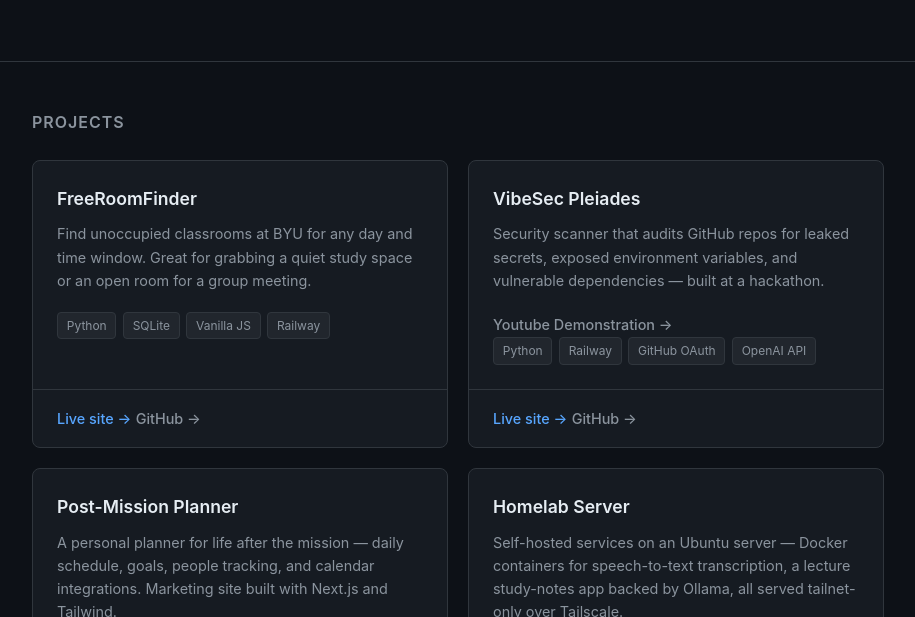
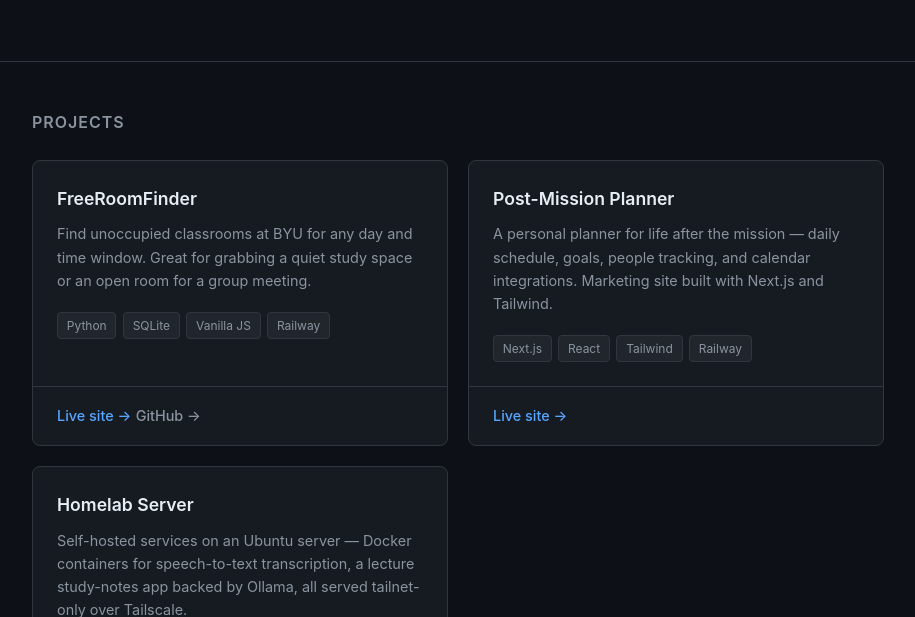
Before and after one commit to wlholland/WillPortfolioOfficial, a website: page index.html in a window 1280 px wide. Shown: the part 183-800 px from the top of the page, without its empty margins (182-1097 px from the left). Drawn offline with Linux system fonts and the light colour scheme.

Commit message:
remove VibeSec Pleiades card

```diff
--- a/index.html
+++ b/index.html
@@ -34,24 +34,6 @@
           <div class="card-footer">
             <a href="https://frfbyu.willh.pro" target="_blank" rel="noopener" class="btn">Live site &rarr;</a>
             <a href="https://github.com/wlholland/freeroomfinder" target="_blank" rel="noopener" class="btn btn-secondary">    GitHub &rarr;</a>
-          </div>
-        </article>
-
-        <article class="card">
-          <div class="card-body">
-            <h3>VibeSec Pleiades</h3>
-            <p>Security scanner that audits GitHub repos for leaked secrets, exposed environment variables, and vulnerable dependencies — built at a hackathon.</p>
-            <a href="https://www.youtube.com/watch?v=69h5R6QexmY" target="_blank" rel="noopener" class="btn btn-secondary">Youtube Demonstration &rarr;</a>
-            <div class="badges">
-              <span class="badge">Python</span>
-              <span class="badge">Railway</span>
-              <span class="badge">GitHub OAuth</span>
-              <span class="badge">OpenAI API</span>
-            </div>
-          </div>
-          <div class="card-footer">
-            <a href="https://web-production-210eb.up.railway.app/" target="_blank" rel="noopener" class="btn">Live site &rarr;</a>
-            <a href="https://github.com/Preston-Miller/SBHackathon-PLEIADES" target="_blank" rel="noopener" class="btn btn-secondary">    GitHub &rarr;</a>
           </div>
         </article>
 
```
